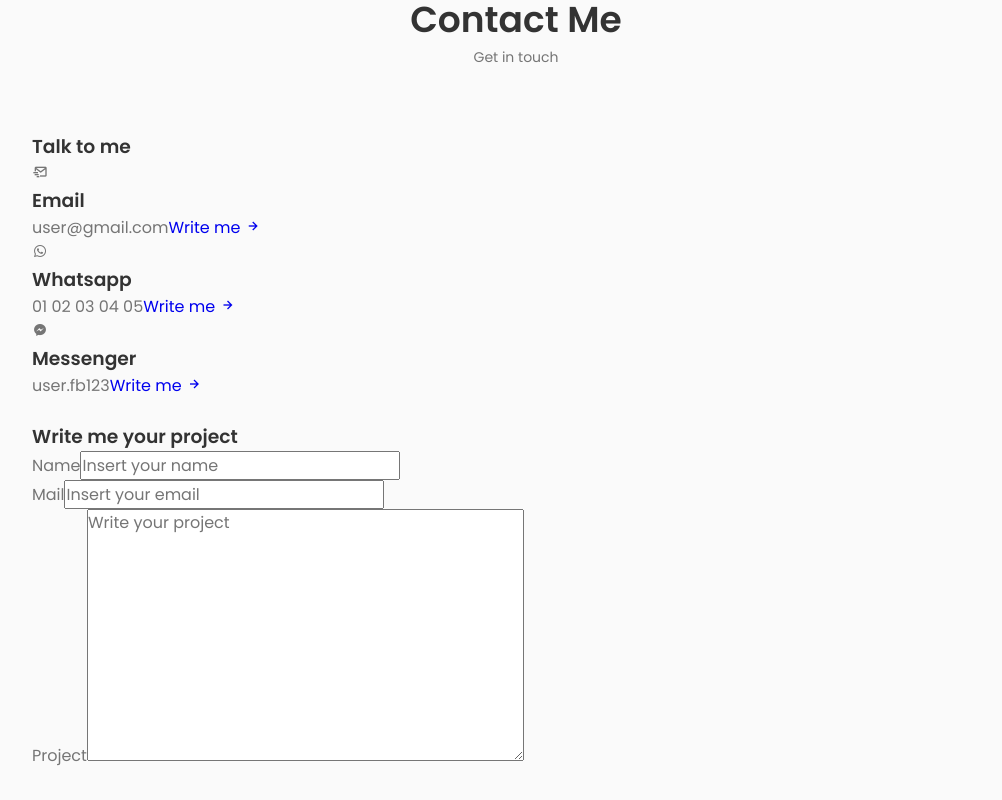
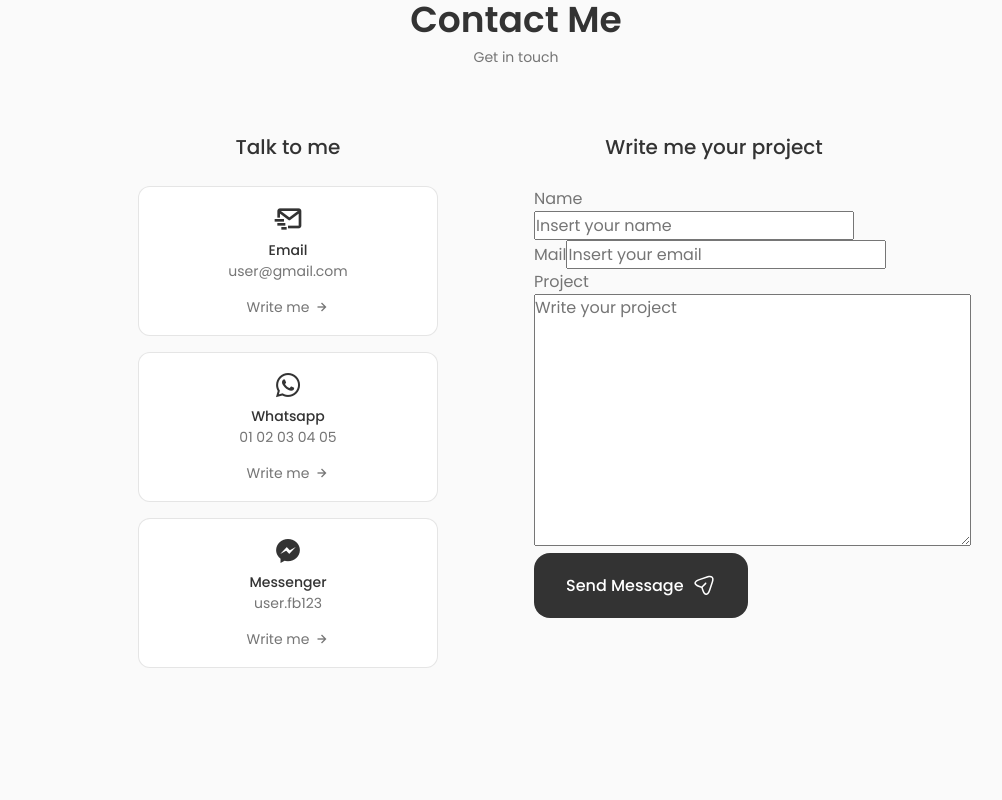
Before and after one commit to bberenice02/portfolio_Berenice, a React (Create React App) app: page / in a window 1280 px wide. Shown: the part 3036-3836 px from the top of the page, without its empty margins (124-1126 px from the left). After the commit the page ends 3784 px from the top, so only its background shows below. Built offline with nearby package versions, Linux system fonts and the light colour scheme.

Commit message:
contact component 3 commit

```diff
--- a/src/components/contact/Contact.jsx
+++ b/src/components/contact/Contact.jsx
@@ -1,4 +1,5 @@
 import React from 'react'
+import "./contact.css";
 
 const Contact = () => {
     return (
@@ -82,13 +83,34 @@
                         <div className="contact__form-div">
                             <label className="contact__form-tag">Project</label>
                             <textarea
-                            name="project"
-                            cols="30"
-                            rows="10"
-                            className="contact__form-input"
-                            placeholder="Write your project"
+                                name="project"
+                                cols="30"
+                                rows="10"
+                                className="contact__form-input"
+                                placeholder="Write your project"
                             ></textarea>
                         </div>
+
+                        <button className="button button--flex">
+                            Send Message
+                            <svg
+                                class="button__icon"
+                                xmlns="http://www.w3.org/2000/svg"
+                                width="24"
+                                height="24"
+                                viewBox="0 0 24 24"
+                                fill="none"
+                            >
+                                <path
+                                    d="M14.2199 21.9352C13.0399 21.9352 11.3699 21.1052 10.0499 17.1352L9.32988 14.9752L7.16988 14.2552C3.20988 12.9352 2.37988 11.2652 2.37988 10.0852C2.37988 8.91525 3.20988 7.23525 7.16988 5.90525L15.6599 3.07525C17.7799 2.36525 19.5499 2.57525 20.6399 3.65525C21.7299 4.73525 21.9399 6.51525 21.2299 8.63525L18.3999 17.1252C17.0699 21.1052 15.3999 21.9352 14.2199 21.9352ZM7.63988 7.33525C4.85988 8.26525 3.86988 9.36525 3.86988 10.0852C3.86988 10.8052 4.85988 11.9052 7.63988 12.8252L10.1599 13.6652C10.3799 13.7352 10.5599 13.9152 10.6299 14.1352L11.4699 16.6552C12.3899 19.4352 13.4999 20.4252 14.2199 20.4252C14.9399 20.4252 16.0399 19.4352 16.9699 16.6552L19.7999 8.16525C20.3099 6.62525 20.2199 5.36525 19.5699 4.71525C18.9199 4.06525 17.6599 3.98525 16.1299 4.49525L7.63988 7.33525Z"
+                                    fill="var(--container-color)"
+                                ></path>
+                                <path
+                                    d="M10.11 14.7052C9.92005 14.7052 9.73005 14.6352 9.58005 14.4852C9.29005 14.1952 9.29005 13.7152 9.58005 13.4252L13.16 9.83518C13.45 9.54518 13.93 9.54518 14.22 9.83518C14.51 10.1252 14.51 10.6052 14.22 10.8952L10.64 14.4852C10.5 14.6352 10.3 14.7052 10.11 14.7052Z"
+                                    fill="var(--container-color)"
+                                ></path>
+                            </svg>
+                        </button>
                     </form>
                 </div>
             </div>
--- a/src/components/contact/contact.css
+++ b/src/components/contact/contact.css
@@ -0,0 +1,69 @@
+.contact__container {
+    grid-template-columns: repeat(2, max-content);
+    justify-content: center;
+    column-gap: 6rem;
+    padding-bottom: 3rem;
+}
+
+.contact__title {
+    text-align: center;
+    font-size: var(--h3-font-size);
+    font-weight: var(--font-medium);
+    margin-bottom: var(--mb-1-5);
+}
+
+.contact__info {
+    display: grid;
+    row-gap: 1rem;
+    grid-template-columns: 300px;
+}
+
+.contact__card {
+    background-color: var(--container-color);
+    border: 1px solid rgba(0, 0, 0, 0.1);
+    padding: 1rem;
+    border-radius: 0.75rem;
+    text-align: center;
+}
+
+.contact__card-icon {
+    font-size: 2rem;
+    color: var(--title-color);
+    margin-bottom: var(--mb-0-25);
+}
+
+.contact__card-title,
+.contact__card-data {
+    font-size: var(--small-font-size);
+}
+
+.contact__card-title {
+    font-weight: var(--font-medium);
+}
+
+.contact__card-data {
+    display: block;
+    margin-bottom: var(--mb-0-75);
+}
+
+.contact__button {
+    color: var(--text-color);
+    font-size: var(--small-font-size);
+    display: inline-flex;
+    align-items: center;
+    justify-content: center;
+    column-gap: 0.25rem;
+}
+
+.contact__button-icon {
+    font-size: 1rem;
+    transition: 0.3s;
+}
+
+.contact__button:hover .contact__button-icon {
+    transform: translate(0.25rem);
+}
+
+.contact__form {
+    width: 360px;
+}
--- a/src/components/home/Data.jsx
+++ b/src/components/home/Data.jsx
@@ -58,7 +58,7 @@
             <h3 className="home__subtitle">
                 Étudiante Ingénieure en Informatique</h3>
             <p className="home__description">
-                Étudiante ingénieure en informatique à l'ENSIM, passionnée par le développement web et l'interaction personne-système, je possède une connaissance et une maîtrise de plusieurs langages de programmation et une expérience pratique en amélioration continue. Rigoureuse et autonome, je recherche des opportunités pour appliquer mes compétences dans des projets innovants et collaboratifs</p>
+                Passionnée par le développement web et l'interaction personne-système, je possède une connaissance et une maîtrise de plusieurs langages de programmation et une expérience pratique en amélioration continue. Rigoureuse et autonome, je recherche des opportunités pour appliquer mes compétences dans des projets innovants et collaboratifs</p>
             <a href="#contact" className="button button--flex">
                 Say Hello
                 <svg
```
